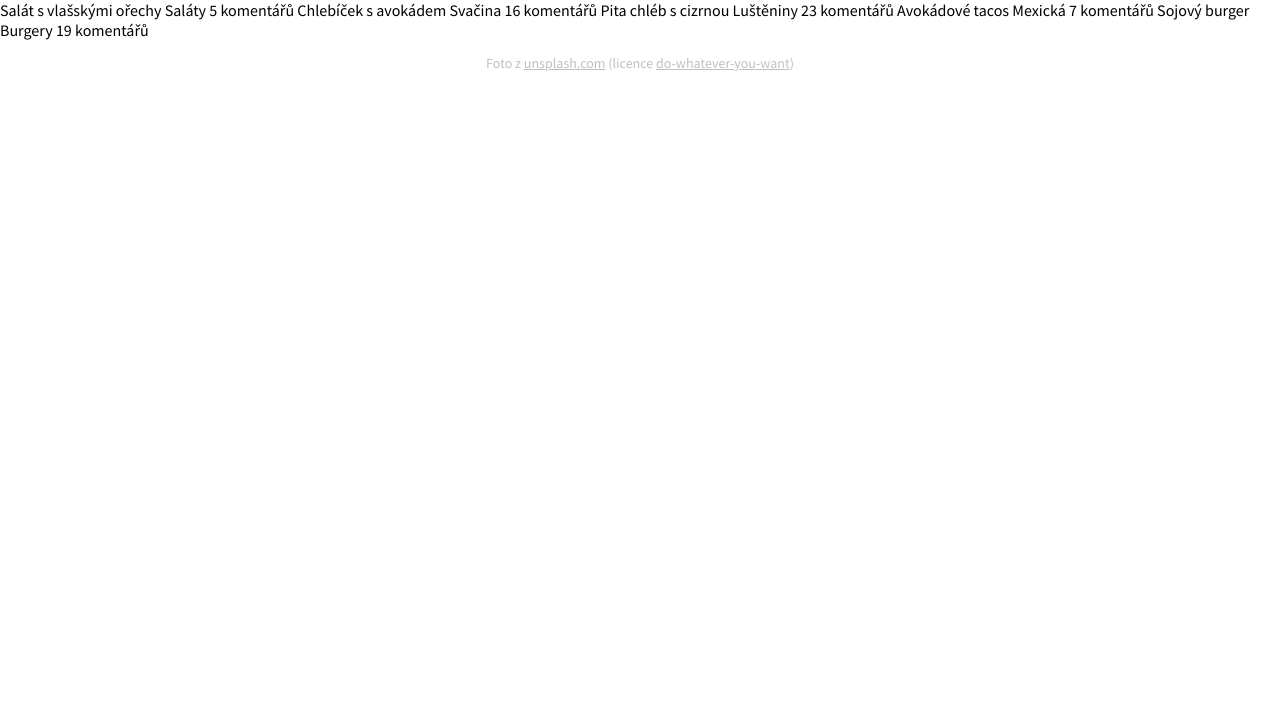
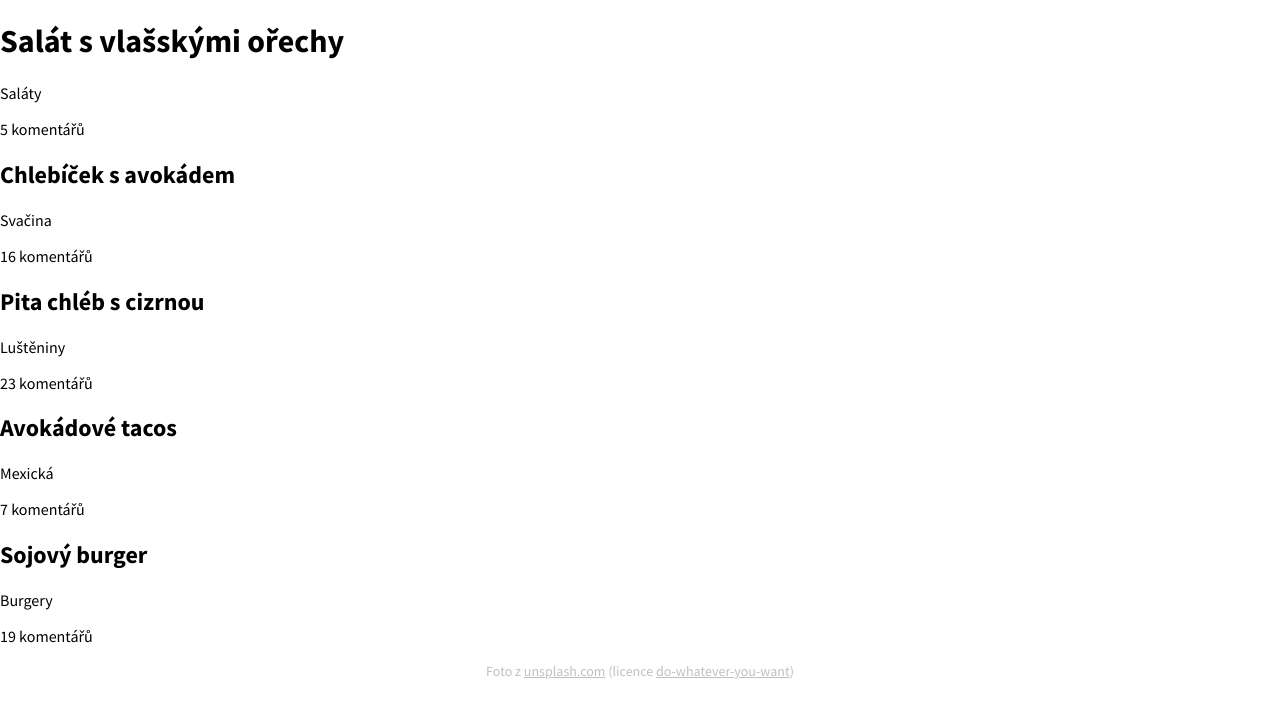
Before and after one commit to ZuzanaKlet/projekt-04-recepty, a plain HTML site: page vege/index.html in a window 1280 px wide. Drawn offline with Linux system fonts and the light colour scheme.

Commit message:
odevzdani

```diff
--- a/vege/index.html
+++ b/vege/index.html
@@ -1,5 +1,6 @@
 <!DOCTYPE html>
 <html>
+
 <head>
     <meta charset="utf-8">
     <meta name="viewport" content="width=device-width, initial-scale=1">
@@ -7,37 +8,55 @@
     <link href="https://fonts.googleapis.com/css?family=Source+Sans+Pro:400,700|Raleway:600,800&amp;subset=latin-ext" rel="stylesheet">
     <link rel="stylesheet" href="style.css">
 </head>
+
 <body>
+
+
 
     <!-- hlavni recept -->
 
-        Salát s&nbsp;vlašskými ořechy
-        Saláty
-        5 komentářů
+    <div class="container">
+        <div class="recept hlavni recept1">
+            <h1>Salát s vlašskými ořechy</h1>
+            <p class="kategorie">Saláty</p>
+            <p class="komentare">5 komentářů</p>
+        </div>
 
         <!-- maly recept 2 -->
 
-        Chlebíček s&nbsp;avokádem
-        Svačina
-        16 komentářů
+        <div class="small.container">
+            <div class="recept maly recept2">
+                <h2>Chlebíček s avokádem</h2>
+                <p class="kategorie">Svačina</p>
+                <p class="komentare">16 komentářů</p>
+            </div>
 
             <!-- maly recept 3 -->
 
-        Pita chléb s&nbsp;cizrnou
-        Luštěniny
-        23 komentářů
+            <div class="recept maly recept3">
+                <h2>Pita chléb s cizrnou</h2>
+                <p class="kategorie">Luštěniny</p>
+                <p class="komentare">23 komentářů</p>
+            </div>
 
             <!-- maly recept 4 -->
 
-        Avokádové tacos
-        Mexická
-        7 komentářů
+            <div class="recept maly recept4">
+                <h2>Avokádové tacos</h2>
+                <p class="kategorie">Mexická</p>
+                <p class="komentare">7 komentářů</p>
+            </div>
 
             <!-- maly recept 5 -->
 
-        Sojový burger
-        Burgery
-        19 komentářů
+            <div class="recept maly recept5">
+                <h2>Sojový burger</h2>
+                <p class="kategorie">Burgery</p>
+                <p class="komentare">19 komentářů</p>
+            </div>
+        </div>
+    </div>
+
 
     <footer class="paticka">
         <p>Foto z <a href="https://unsplash.com">unsplash.com</a> (licence <a href="https://unsplash.com/license">do-whatever-you-want</a>)</p>
@@ -45,4 +64,5 @@
 
 
 </body>
+
 </html>
```
Lines whose indentation alone changed are shown as unchanged.
